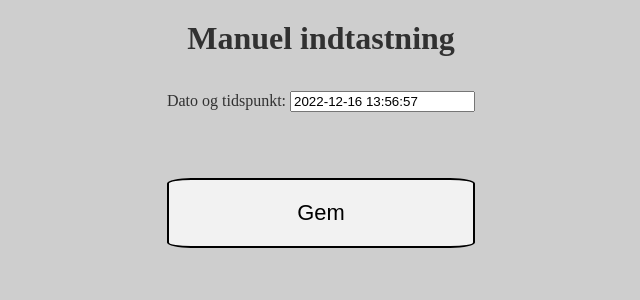
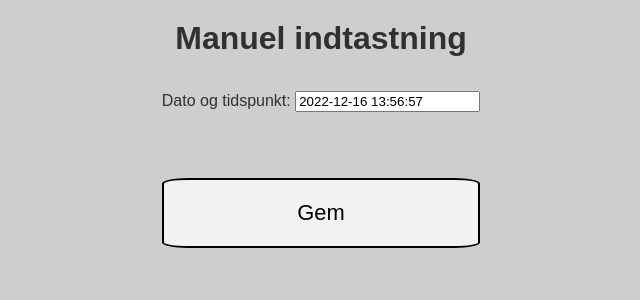
Before and after one commit to kaspernyhus/WorkTimer, a Django app: page /manual in a window 1280 px wide. Shown: the top 300 px of the page, without its empty margins (319-959 px from the left). Run offline with Django 4.2, Linux system fonts and the light colour scheme.

Commit message:
added another font

```diff
--- a/WorkTimer/static/style.css
+++ b/WorkTimer/static/style.css
@@ -1,6 +1,6 @@
 body {
   background: rgb(206, 206, 206);
-  font-family: Avenir;
+  font-family: Avenir, sans-serif;
   color: rgb(49, 49, 49);
 }
 
--- a/static/style.css
+++ b/static/style.css
@@ -1,6 +1,6 @@
 body {
   background: rgb(206, 206, 206);
-  font-family: Avenir;
+  font-family: Avenir, sans-serif;
   color: rgb(49, 49, 49);
 }
 
```
